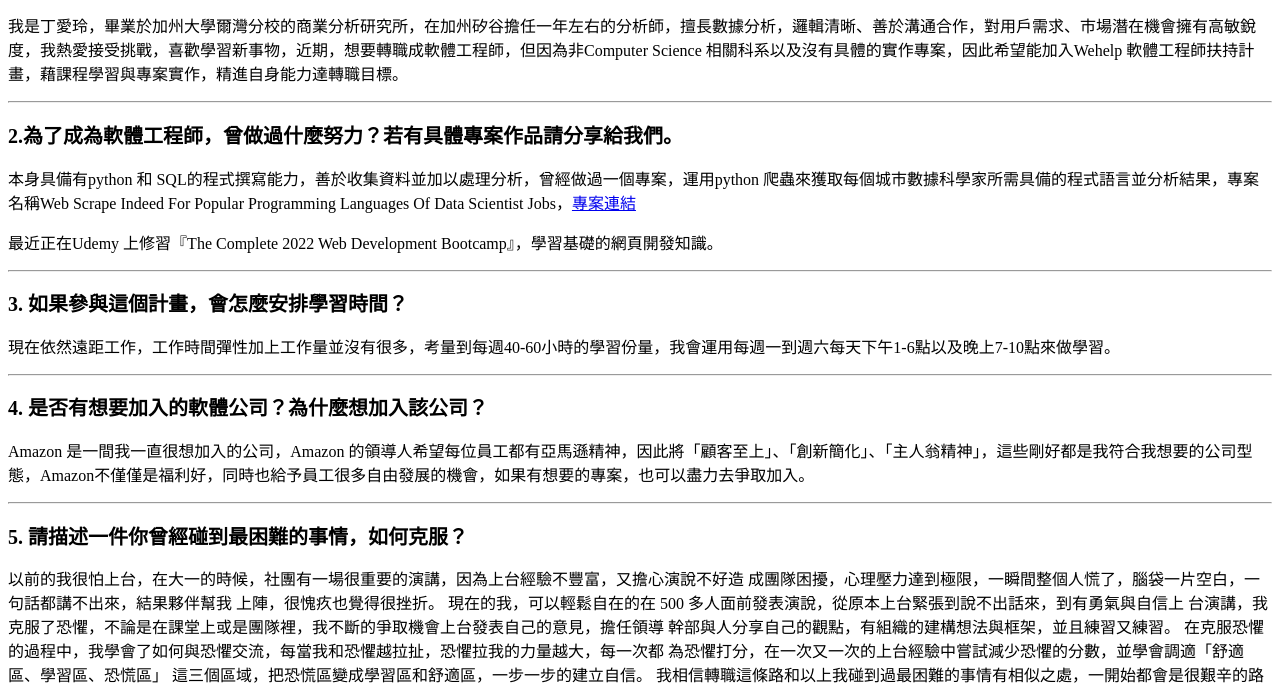
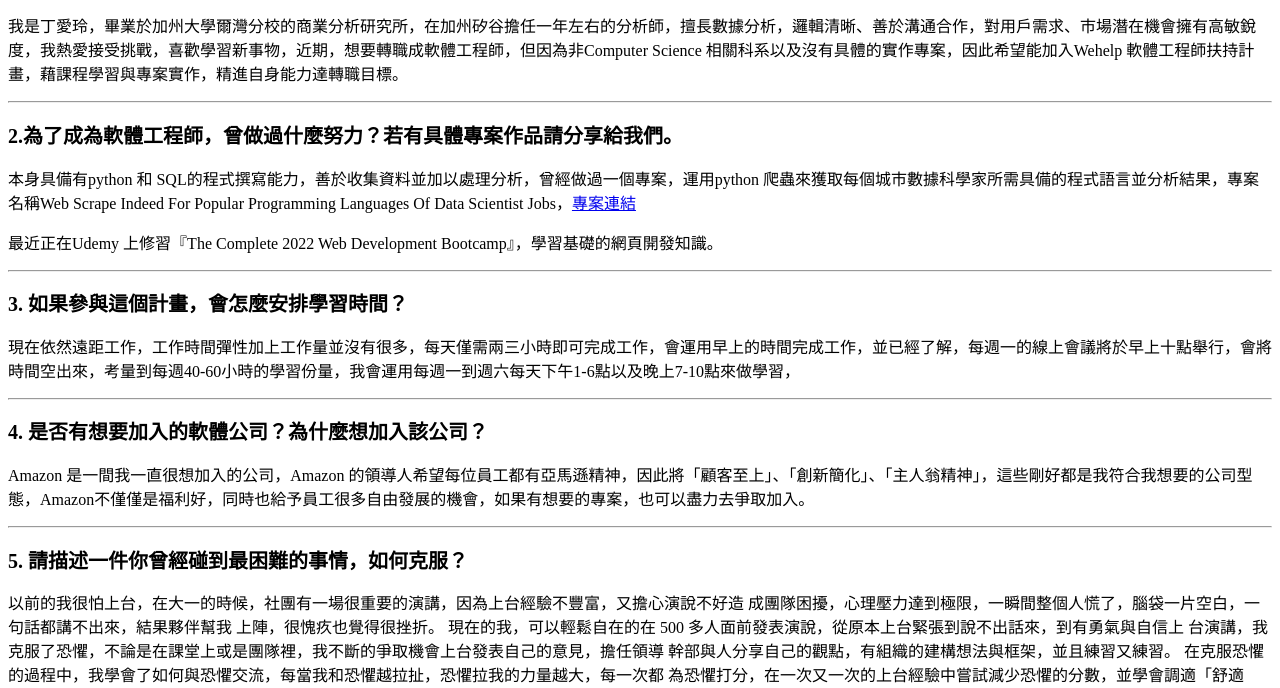
Before and after one commit to ailing123/application, a plain HTML site: page index.html in a window 1280 px wide. Shown: the part 112-800 px from the top of the page. Drawn offline with Linux system fonts and the light colour scheme.

Commit message:
Update index.html

```diff
--- a/index.html
+++ b/index.html
@@ -33,7 +33,8 @@
     <div>
         <h2>3. 如果參與這個計畫，會怎麼安排學習時間？</h2>
         <p>
-            現在依然遠距工作，工作時間彈性加上工作量並沒有很多，考量到每週40-60小時的學習份量，我會運用每週一到週六每天下午1-6點以及晚上7-10點來做學習。
+            現在依然遠距工作，工作時間彈性加上工作量並沒有很多，每天僅需兩三小時即可完成工作，會運用早上的時間完成工作，並已經了解，每週一的線上會議將於早上十點舉行，會將時間空出來，考量到每週40-60小時的學習份量，我會運用每週一到週六每天下午1-6點以及晚上7-10點來做學習，
+
         </p>
     </div>
 
```
